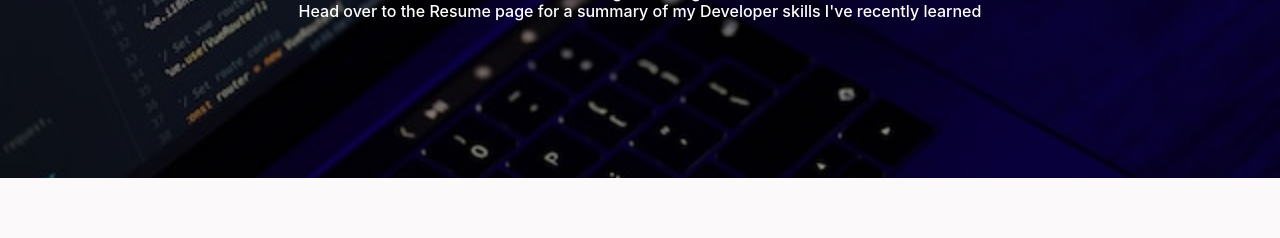
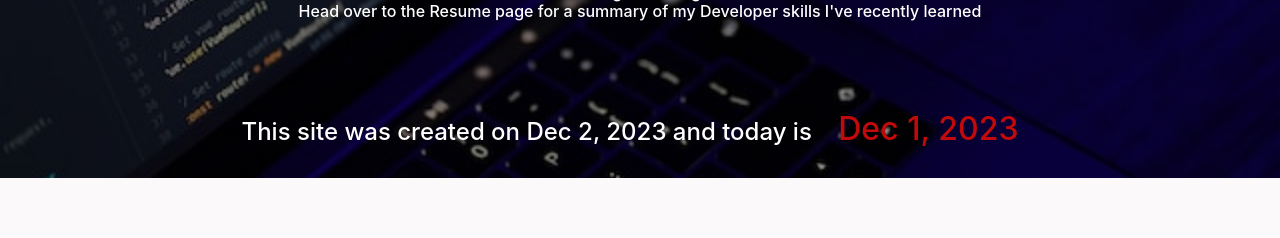
Before and after one commit to AZurek17/react-zurek-portfolio, a React (Vite) app: page / in a window 1280 px wide. Shown: the part 643-881 px from the top of the page. Built offline with nearby package versions, Linux system fonts and the light colour scheme; some icons are missing.

Commit message:
added dayjs and current time to about page

```diff
--- a/index.html
+++ b/index.html
@@ -4,11 +4,16 @@
 <head>
   <meta charset="UTF-8" />
   <meta name="viewport" content="width=device-width, initial-scale=1.0" />
+  <script src="https://cdn.jsdelivr.net/npm/dayjs@1.11.3/dayjs.min.js"
+    integrity="sha256-iu/zLUB+QgISXBLCW/mcDi/rnf4m4uEDO0wauy76x7U="
+    crossorigin="anonymous"></script>
+
   <link href="https://maxcdn.bootstrapcdn.com/font-awesome/4.7.0/css/font-awesome.min.css" rel="stylesheet" />
   <link href="https://cdn.jsdelivr.net/npm/bootstrap@5.0.2/dist/css/bootstrap.min.css" rel="stylesheet" integrity="sha384-EVSTQN3/azprG1Anm3QDgpJLIm9Nao0Yz1ztcQTwFspd3yD65VohhpuuCOmLASjC" crossorigin="anonymous">
   <link rel="stylesheet" href="https://cdnjs.cloudflare.com/ajax/libs/twitter-bootstrap/4.0.0/css/bootstrap.min.css" />
   <link href="https://netdna.bootstrapcdn.com/font-awesome/3.2.1/css/font-awesome.css" rel="stylesheet">
   <title>Zurek Portfolio</title>
+
 </head>
 
 <body>
--- a/src/pages/About.jsx
+++ b/src/pages/About.jsx
@@ -1,6 +1,8 @@
 import "../styles/Hero/style.css";
 
 function About() {
+
+  var today = dayjs().format('MMM D, YYYY');
   return (
     <div>
       <div
@@ -26,6 +28,7 @@ function About() {
           Head over to the Resume page for a summary of my Developer skills I&apos;ve
           recently learned
         </h5>
+        <h3>This site was created on Dec 2, 2023 and today is <span id="date">{today}</span></h3>
       </div>
     </div>
   );
--- a/src/styles/Hero/style.css
+++ b/src/styles/Hero/style.css
@@ -41,6 +41,20 @@
   padding-right: 10%;
   margin-top: 0;
 
+}
+.hero h3 {
+  color: white;
+  font-size: 24px;
+  padding: 40px;
+  padding-left: 10%;
+  padding-right: 10%;
+  margin-top: 0;
+}
+#date {
+  color: rgb(194, 10, 10);
+  font-size: 32px;
+  padding: 20px;
+  margin-top: 0;
 }
 
 #bgZurek {
```
